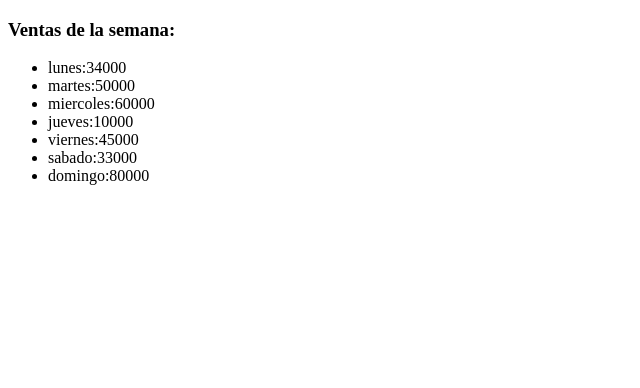
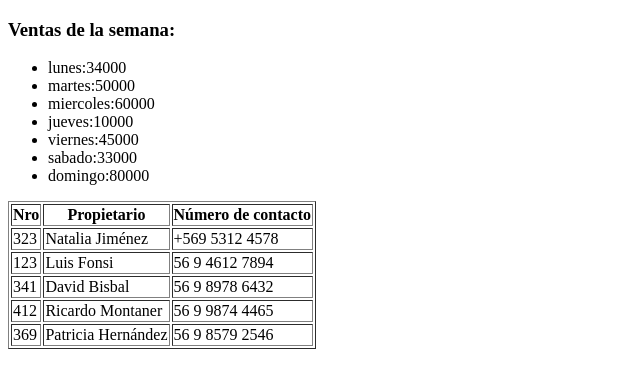
Before and after one commit to Lavkenpilar/arreglosDeObjetos, a plain HTML site: page index.html in a window 1280 px wide. Shown: the whole page, without its empty margins (0-640 px from the left). Drawn offline with Linux system fonts and the light colour scheme.

Commit message:
create-index-js-table

```diff
--- a/assets/js/script.js
+++ b/assets/js/script.js
@@ -11,3 +11,22 @@ const ul=document.querySelector("ul")
 for (let venta of ventasDeLaSemana) {
     ul.innerHTML+= `<li> ${venta.dia}:${venta.total}</li>`
 }
+
+const departamentos = [
+    {departamento:323, propietario:"Natalia Jiménez", fono:"+569 5312 4578"},
+    {departamento:123, propietario:"Luis Fonsi", fono:"56 9 4612 7894"},
+    {departamento:341, propietario:"David Bisbal", fono:"56 9 8978 6432"},
+    {departamento:412, propietario:"Ricardo Montaner", fono:"56 9 9874 4465"},
+    {departamento:369, propietario:"Patricia Hernández", fono:"56 9 8579 2546"},
+]
+const tbody = document.querySelector ('.tbody')
+for (let dpto of departamentos) {
+    let template =/*html*/`
+    <tr>
+    <td>${dpto.departamento}</td>
+    <td>${dpto.propietario}</td>
+    <td>${dpto.fono}</td>
+    </tr>
+    `
+    tbody.innerHTML+=template
+}
--- a/index.html
+++ b/index.html
@@ -8,6 +8,16 @@
 <body>
     <h3> Ventas de la semana:</h3>
     <ul></ul>
+    <table border="solid">
+        <thead>
+            <tr>
+                <th>Nro</th>
+                <th>Propietario</th>
+                <th>Número de contacto</th>
+            </tr>
+        </thead>
+        <tbody class="tbody"></tbody>
+    </table>
 
 <script src="assets\js\script.js"></script>
 </body>
```
